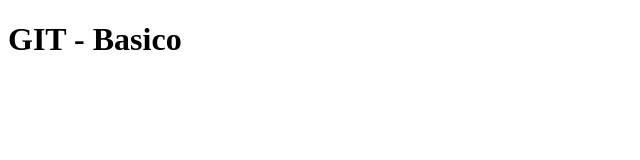
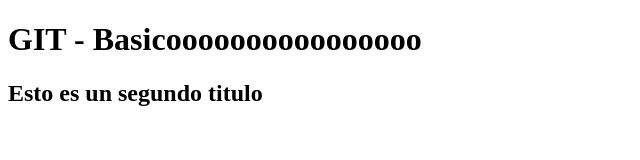
Before and after one commit to drneptuno/primerarepo, a plain HTML site: page index.html in a window 1280 px wide. Shown: the whole page, without its empty margins (0-640 px from the left). Drawn offline with Linux system fonts and the light colour scheme.

Commit message:
guardar cambios 2

```diff
--- a/index.html
+++ b/index.html
@@ -7,6 +7,8 @@
     <title>GIT</title>
 </head>
 <body>
-    <h1>GIT - Basico</h1>
+    <h1>GIT - Basicoooooooooooooooo</h1>
+
+    <h2>Esto es un segundo titulo</h2>
 </body>
 </html>
```
